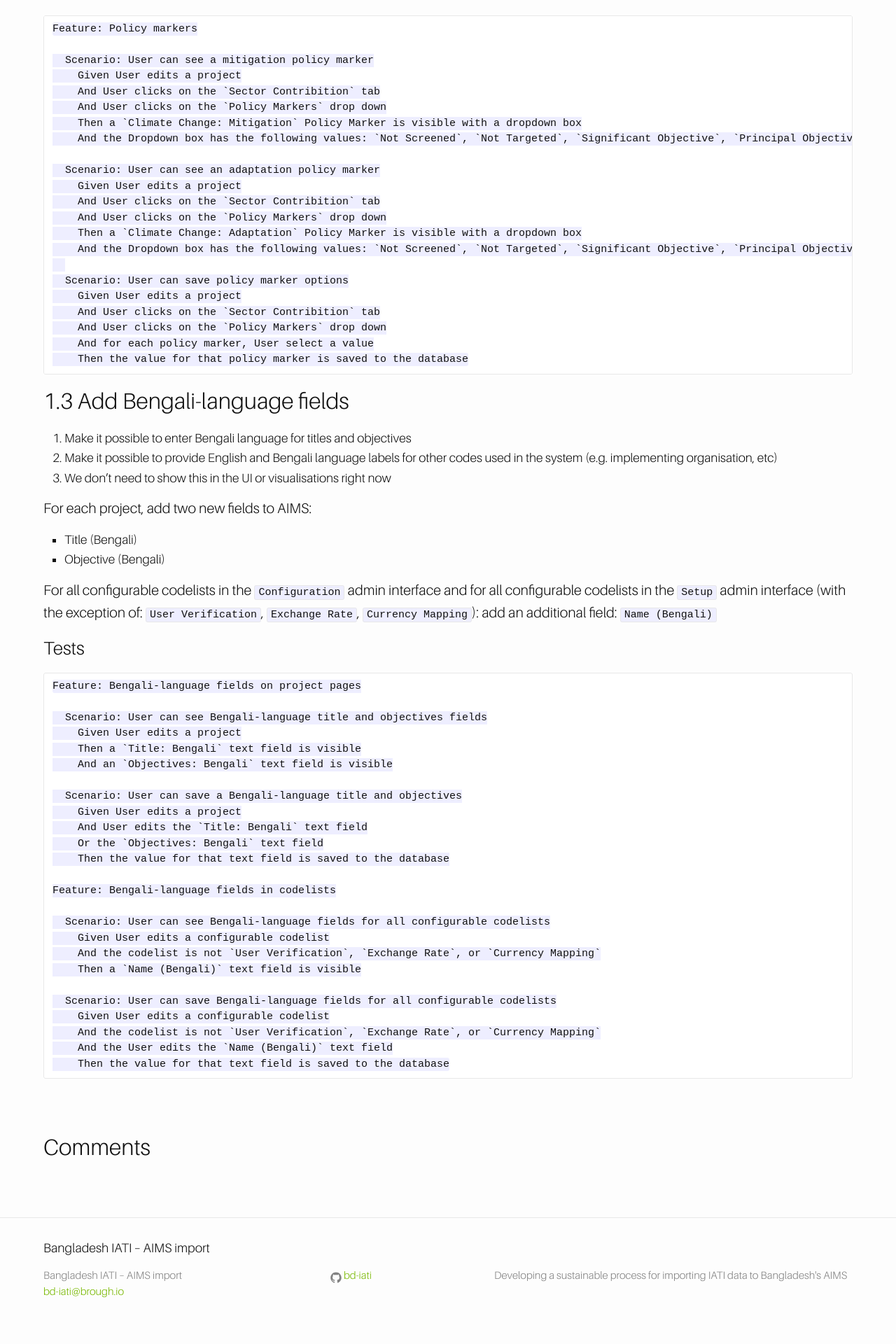
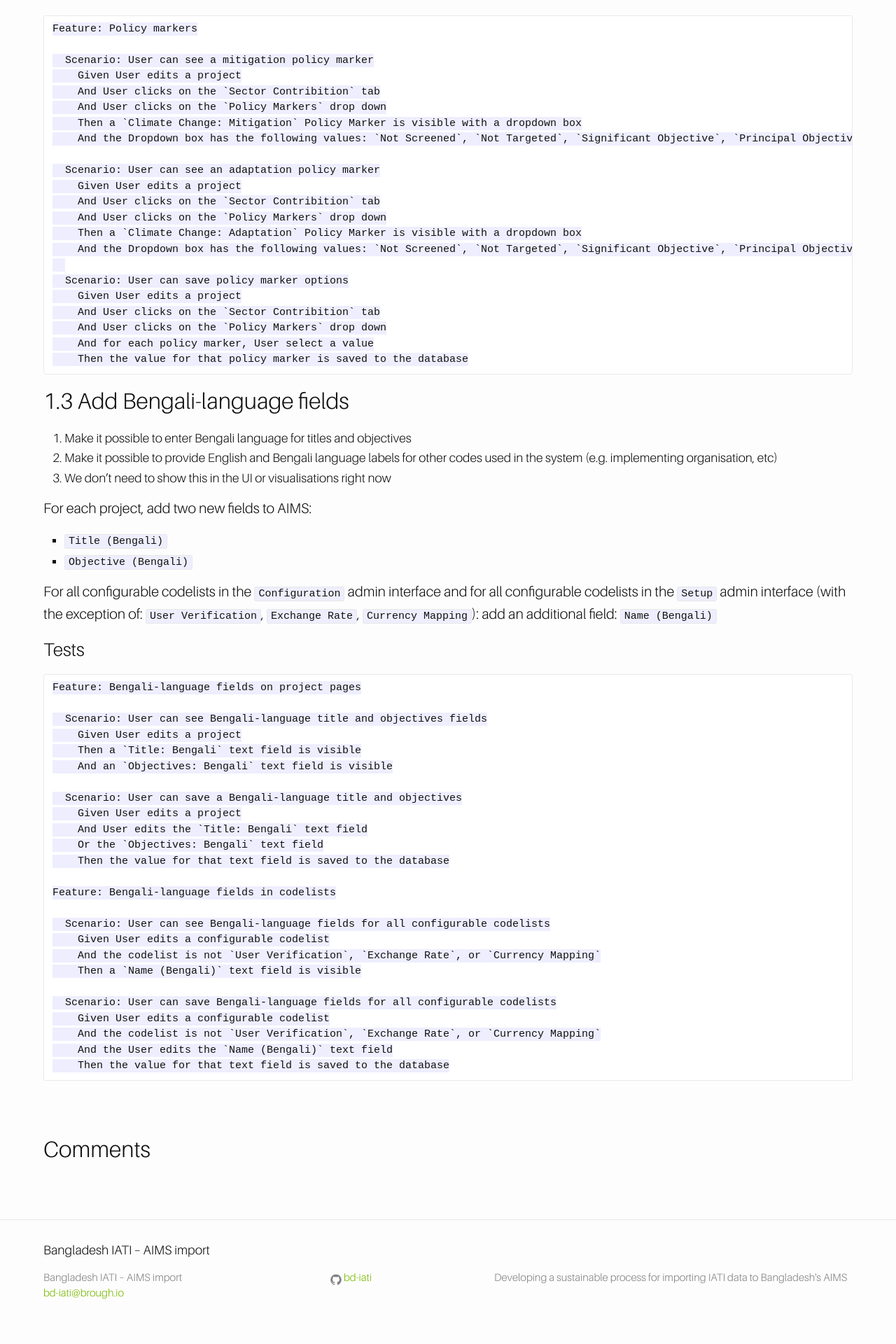
Before and after one commit to BD-IATI/bd-iati.github.io, a Jekyll site: the page built from _development/sprint-cf-1.md, in a window 1280 px wide. Shown: the part 2518-4438 px from the top of the page at 70% size. Built offline with Jekyll 4.4.1, drawn with Linux system fonts in a browser that asks for light colours; nearby versions of some CDN libraries; library files that are not in the unit come from our copies; comment, search, counter and statistics services are not loaded.

Commit message:
Small style changes

```diff
--- a/_development/sprint-cf-1.md
+++ b/_development/sprint-cf-1.md
@@ -132,8 +132,8 @@ Feature: Policy markers
 
 For each project, add two new fields to AIMS:
 
-* Title (Bengali)
-* Objective (Bengali)
+* `Title (Bengali)`
+* `Objective (Bengali)`
 
 For all configurable codelists in the `Configuration` admin interface and for all configurable codelists in the `Setup` admin interface (with the exception of: `User Verification`, `Exchange Rate`, `Currency Mapping`): add an additional field: `Name (Bengali)`
 
```
